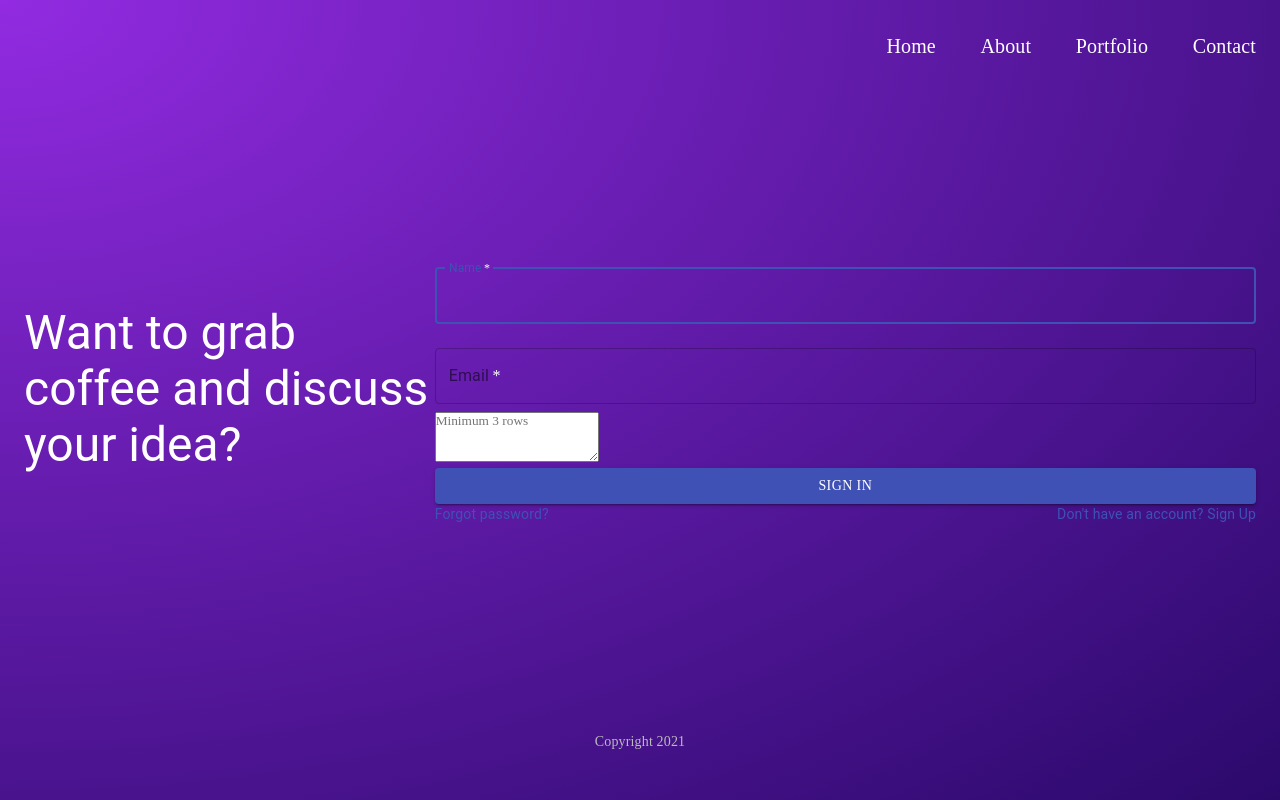
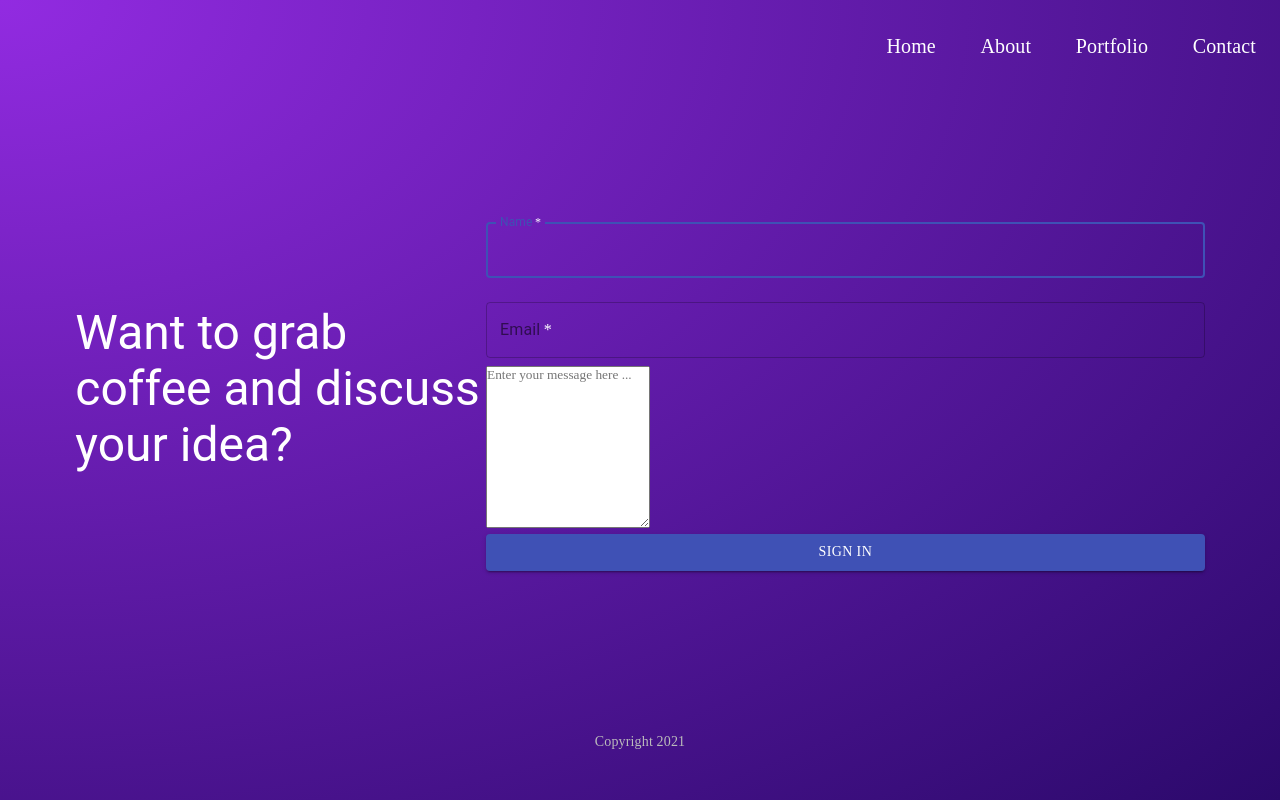
Before and after one commit to ZahraB21/portfolio-gatsby, a Gatsby site: page /contact in a window 1280 px wide. Built offline with nearby package versions, Linux system fonts and the light colour scheme; Gatsby itself is replaced by a stand-in of ours.

Commit message:
Removing the unnecessary elements and adding classes

```diff
--- a/src/pages/contact.js
+++ b/src/pages/contact.js
@@ -10,8 +10,8 @@ const Contact = () => {
                 <Grid item xs={4}>
                     <Typography variant="h3">Want to grab coffee and discuss your idea?</Typography>
                 </Grid>
-                <Grid item xs={8}>
-                    <form>
+                <Grid item xs={7}>
+                    <form className={styles.form}>
                         <TextField
                             variant="outlined"
                             margin="normal"
@@ -32,7 +32,7 @@ const Contact = () => {
                             type="email"
                             id="email"
                         />
-                        <TextareaAutosize label="Message" aria-label="minimum height" fullWidth rowsMin={3} placeholder="Minimum 3 rows" />
+                        <TextareaAutosize className={styles.textArea} label="Message" aria-label="minimum height" fullWidth rowsMin={10} placeholder="Enter your message here ..." />
                         <Button
                             type="submit"
                             fullWidth
@@ -42,18 +42,6 @@ const Contact = () => {
                         >
                             Sign In
                         </Button>
-                        <Grid container>
-                            <Grid item xs>
-                            <Link href="#" variant="body2">
-                                Forgot password?
-                            </Link>
-                            </Grid>
-                            <Grid item>
-                            <Link href="#" variant="body2">
-                                {"Don't have an account? Sign Up"}
-                            </Link>
-                            </Grid>
-                        </Grid>
                     </form>
                 </Grid>
             </Grid>
```
